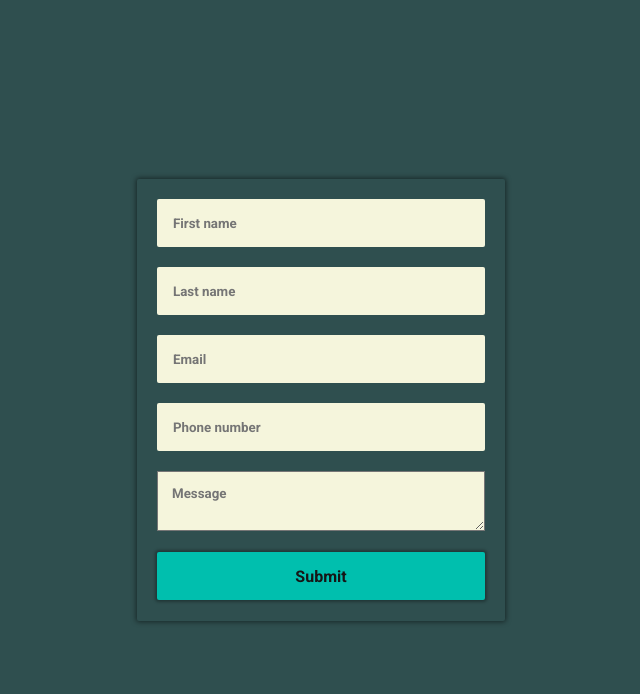
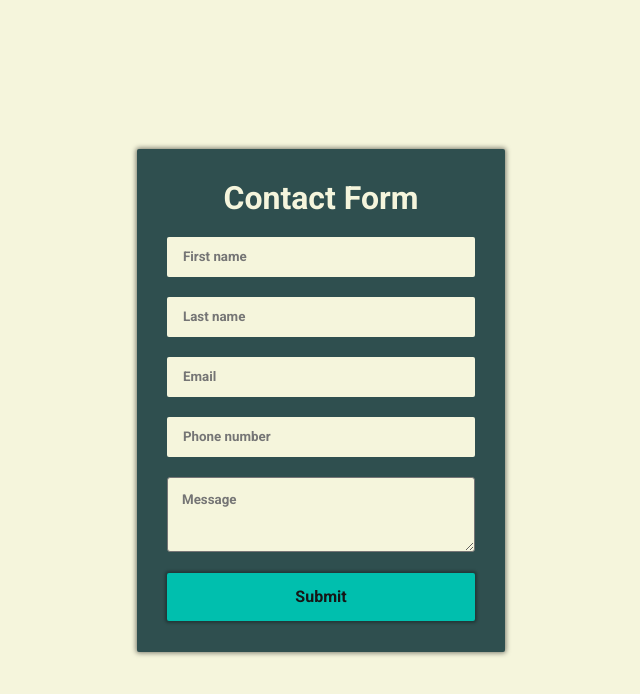
Before and after one commit to MartinM89/individuella_cloud_react_vite_client, a React (Vite) app: page / in a window 1280 px wide. Shown: the top 694 px of the page, without its empty margins (319-959 px from the left). Built offline with nearby package versions, Linux system fonts and the light colour scheme.

Commit message:
- Add: title to form in `App.tsx` - Add: styling to title `App.css`

```diff
--- a/src/App.css
+++ b/src/App.css
@@ -1,11 +1,19 @@
 body {
-  background-color: var(--bg-dark);
+  background-color: var(--bg-light);
+}
+
+.form-wrapper__title {
+  color: var(--bg-light);
+  font-weight: bold;
+  margin-bottom: 1.25rem;
+  font-size: 2rem;
+  text-align: center;
 }
 
 input {
   background-color: var(--bg-light);
   border: none;
-  height: 3rem;
+  height: 2.5rem;
   padding-left: 16px;
   outline: none;
   border-radius: 2px;
@@ -24,13 +32,13 @@ input:focus {
 .form {
   display: flex;
   flex-direction: column;
-  /* gap: 1.25rem; */
+  background-color: var(--bg-dark);
   width: 23rem;
   border-radius: 2px;
-  padding: 20px;
+  padding: 30px;
   box-shadow: 0 0 5px 1px rgba(0, 0, 0, 0.5);
   height: calc(fit-content + 20px);
-  transition: height 3s, box-shadow 0.2s ease;
+  transition: box-shadow 0.3s ease;
 }
 
 .form:hover {
@@ -100,18 +108,20 @@ input:focus {
 textarea {
   background-color: var(--bg-light);
   padding: 14px;
+  border-radius: 3px;
   font-weight: bold;
-  min-width: 328px;
-  max-width: 328px;
+  min-width: 308px;
+  max-width: 308px;
   min-height: 50px;
-  max-height: 100px;
+  max-height: 130px;
+  height: 75px;
   margin-bottom: 1.25rem;
   outline: none;
 }
 
 textarea:focus {
   border: solid 2px var(--bg-dark);
-  border-radius: 4px;
+  border-radius: 3px;
   padding-left: 14px;
   transition: border 0.2s, border-radius 0.2s ease;
 }
--- a/src/App.tsx
+++ b/src/App.tsx
@@ -104,6 +104,7 @@ export default function App() {
         action=''
         className='form'
       >
+        <span className='form-wrapper__title'>Contact Form</span>
         {inputs.map(input => {
           return (
             <>
```
